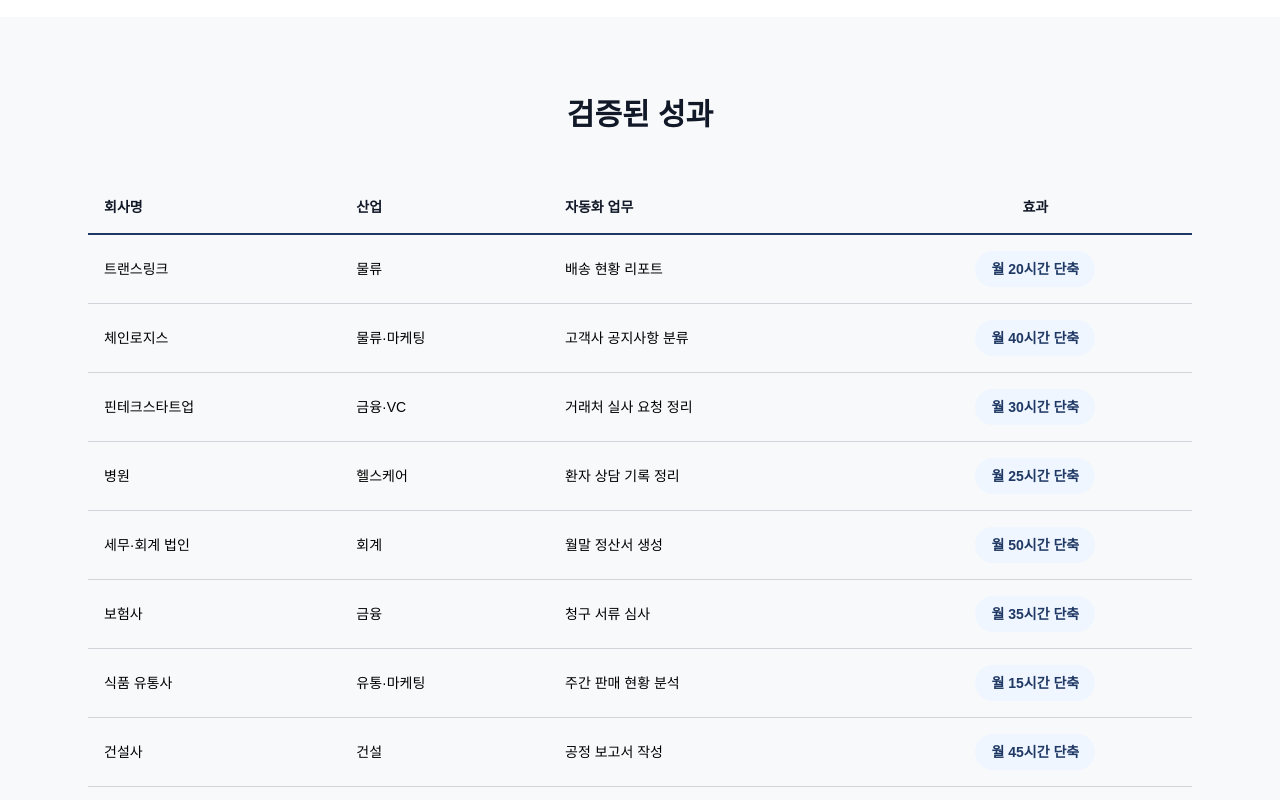
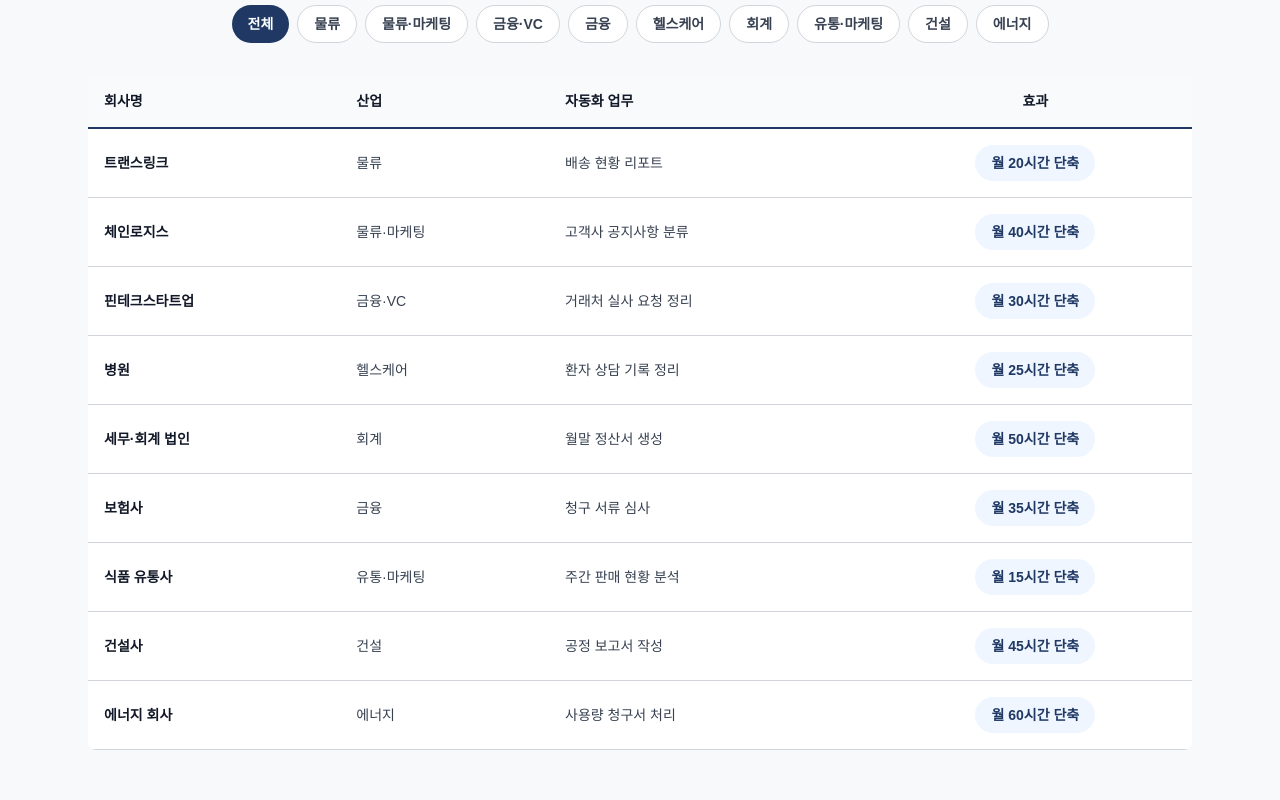
Before and after one commit to mjbaek-source/axmos-homepage, a Next.js app: page / in a window 1280 px wide. Shown: the part 1320-2120 px from the top of the page. Built offline with nearby package versions, Linux system fonts and the light colour scheme; a web font is replaced by a local one.

Commit message:
Feature: Add industry filter to case table and improve Before/After layout

```diff
--- a/app/page.tsx
+++ b/app/page.tsx
@@ -5,6 +5,24 @@
 
 export default function Home() {
   const [openFAQ, setOpenFAQ] = useState<number | null>(null);
+  const [selectedIndustry, setSelectedIndustry] = useState<string>('전체');
+
+  const cases = [
+    { company: '트랜스링크', industry: '물류', task: '배송 현황 리포트', effect: '월 20시간 단축' },
+    { company: '체인로지스', industry: '물류·마케팅', task: '고객사 공지사항 분류', effect: '월 40시간 단축' },
+    { company: '핀테크스타트업', industry: '금융·VC', task: '거래처 실사 요청 정리', effect: '월 30시간 단축' },
+    { company: '병원', industry: '헬스케어', task: '환자 상담 기록 정리', effect: '월 25시간 단축' },
+    { company: '세무·회계 법인', industry: '회계', task: '월말 정산서 생성', effect: '월 50시간 단축' },
+    { company: '보험사', industry: '금융', task: '청구 서류 심사', effect: '월 35시간 단축' },
+    { company: '식품 유통사', industry: '유통·마케팅', task: '주간 판매 현황 분석', effect: '월 15시간 단축' },
+    { company: '건설사', industry: '건설', task: '공정 보고서 작성', effect: '월 45시간 단축' },
+    { company: '에너지 회사', industry: '에너지', task: '사용량 청구서 처리', effect: '월 60시간 단축' },
+  ];
+
+  const industries = ['전체', '물류', '물류·마케팅', '금융·VC', '금융', '헬스케어', '회계', '유통·마케팅', '건설', '에너지'];
+  const filteredCases = selectedIndustry === '전체'
+    ? cases
+    : cases.filter(c => c.industry === selectedIndustry);
 
   return (
     <main>
@@ -38,19 +56,19 @@
             <p className="text-sm text-gray-600 mt-2">프로젝트 중단 또는 미활용</p>
           </div>
         </div>
-        <div className="grid grid-cols-2 gap-4 items-center">
-          <div className="bg-accent-before bg-opacity-10 p-6 rounded-lg border-2 border-accent-before text-center">
+        <div className="flex flex-col md:flex-row gap-4 items-center justify-center">
+          <div className="w-full md:w-96 bg-accent-before bg-opacity-10 p-6 rounded-lg border-2 border-accent-before text-center">
             <p className="text-xs font-bold text-accent-before uppercase tracking-widest mb-2">Before</p>
             <p className="text-xs text-gray-600 font-semibold mb-3">예상 효율</p>
-            <p className="text-4xl md:text-5xl font-black text-accent-before mb-2">1.7%</p>
-            <p className="text-xs text-gray-700 font-semibold">기대만 높고 실행 미흡</p>
+            <p className="text-5xl font-black text-accent-before mb-2">1.7%</p>
+            <p className="text-xs text-gray-700 font-semibold">기대만 높고<br/>실행 미흡</p>
           </div>
-          <div className="hidden md:flex items-center justify-center text-3xl font-black text-gray-300">→</div>
-          <div className="bg-accent-after bg-opacity-10 p-6 rounded-lg border-2 border-accent-after text-center">
+          <div className="hidden md:flex items-center text-3xl font-black text-gray-300">→</div>
+          <div className="w-full md:w-96 bg-accent-after bg-opacity-10 p-6 rounded-lg border-2 border-accent-after text-center">
             <p className="text-xs font-bold text-accent-after uppercase tracking-widest mb-2">After</p>
             <p className="text-xs text-gray-600 font-semibold mb-3">실제 효율</p>
-            <p className="text-4xl md:text-5xl font-black text-accent-after mb-2">4.0%</p>
-            <p className="text-xs text-gray-700 font-semibold">AXMOS로 2배 이상 개선</p>
+            <p className="text-5xl font-black text-accent-after mb-2">4.0%</p>
+            <p className="text-xs text-gray-700 font-semibold">AXMOS로<br/>2배 이상 개선</p>
           </div>
         </div>
       </section>
@@ -59,10 +77,29 @@
       <section className="bg-bg-light py-20">
         <div className="max-w-6xl mx-auto px-6">
           <h2 className="section-title text-center mb-12">검증된 성과</h2>
+
+          {/* 필터 */}
+          <div className="flex flex-wrap gap-2 justify-center mb-8">
+            {industries.map((ind) => (
+              <button
+                key={ind}
+                onClick={() => setSelectedIndustry(ind)}
+                className={`px-4 py-2 rounded-full text-sm font-semibold transition ${
+                  selectedIndustry === ind
+                    ? 'bg-brand text-white'
+                    : 'bg-white border border-gray-300 text-gray-700 hover:border-brand'
+                }`}
+              >
+                {ind}
+              </button>
+            ))}
+          </div>
+
+          {/* 테이블 */}
           <div className="overflow-x-auto">
-            <table className="w-full text-sm">
+            <table className="w-full text-sm bg-white rounded-lg overflow-hidden">
               <thead>
-                <tr className="border-b-2 border-brand">
+                <tr className="border-b-2 border-brand bg-gray-50">
                   <th className="text-left py-4 px-4 font-bold text-gray-900">회사명</th>
                   <th className="text-left py-4 px-4 font-bold text-gray-900">산업</th>
                   <th className="text-left py-4 px-4 font-bold text-gray-900">자동화 업무</th>
@@ -70,60 +107,14 @@
                 </tr>
               </thead>
               <tbody>
-                <tr className="border-b border-gray-300">
-                  <td className="py-4 px-4">트랜스링크</td>
-                  <td className="py-4 px-4">물류</td>
-                  <td className="py-4 px-4">배송 현황 리포트</td>
-                  <td className="py-4 px-4 text-center"><span className="badge">월 20시간 단축</span></td>
-                </tr>
-                <tr className="border-b border-gray-300">
-                  <td className="py-4 px-4">체인로지스</td>
-                  <td className="py-4 px-4">물류·마케팅</td>
-                  <td className="py-4 px-4">고객사 공지사항 분류</td>
-                  <td className="py-4 px-4 text-center"><span className="badge">월 40시간 단축</span></td>
-                </tr>
-                <tr className="border-b border-gray-300">
-                  <td className="py-4 px-4">핀테크스타트업</td>
-                  <td className="py-4 px-4">금융·VC</td>
-                  <td className="py-4 px-4">거래처 실사 요청 정리</td>
-                  <td className="py-4 px-4 text-center"><span className="badge">월 30시간 단축</span></td>
-                </tr>
-                <tr className="border-b border-gray-300">
-                  <td className="py-4 px-4">병원</td>
-                  <td className="py-4 px-4">헬스케어</td>
-                  <td className="py-4 px-4">환자 상담 기록 정리</td>
-                  <td className="py-4 px-4 text-center"><span className="badge">월 25시간 단축</span></td>
-                </tr>
-                <tr className="border-b border-gray-300">
-                  <td className="py-4 px-4">세무·회계 법인</td>
-                  <td className="py-4 px-4">회계</td>
-                  <td className="py-4 px-4">월말 정산서 생성</td>
-                  <td className="py-4 px-4 text-center"><span className="badge">월 50시간 단축</span></td>
-                </tr>
-                <tr className="border-b border-gray-300">
-                  <td className="py-4 px-4">보험사</td>
-                  <td className="py-4 px-4">금융</td>
-                  <td className="py-4 px-4">청구 서류 심사</td>
-                  <td className="py-4 px-4 text-center"><span className="badge">월 35시간 단축</span></td>
-                </tr>
-                <tr className="border-b border-gray-300">
-                  <td className="py-4 px-4">식품 유통사</td>
-                  <td className="py-4 px-4">유통·마케팅</td>
-                  <td className="py-4 px-4">주간 판매 현황 분석</td>
-                  <td className="py-4 px-4 text-center"><span className="badge">월 15시간 단축</span></td>
-                </tr>
-                <tr className="border-b border-gray-300">
-                  <td className="py-4 px-4">건설사</td>
-                  <td className="py-4 px-4">건설</td>
-                  <td className="py-4 px-4">공정 보고서 작성</td>
-                  <td className="py-4 px-4 text-center"><span className="badge">월 45시간 단축</span></td>
-                </tr>
-                <tr>
-                  <td className="py-4 px-4">에너지 회사</td>
-                  <td className="py-4 px-4">에너지</td>
-                  <td className="py-4 px-4">사용량 청구서 처리</td>
-                  <td className="py-4 px-4 text-center"><span className="badge">월 60시간 단축</span></td>
-                </tr>
+                {filteredCases.map((c, i) => (
+                  <tr key={i} className="border-b border-gray-300 hover:bg-blue-50 transition">
+                    <td className="py-4 px-4 font-semibold text-gray-900">{c.company}</td>
+                    <td className="py-4 px-4 text-gray-700">{c.industry}</td>
+                    <td className="py-4 px-4 text-gray-700">{c.task}</td>
+                    <td className="py-4 px-4 text-center"><span className="badge">{c.effect}</span></td>
+                  </tr>
+                ))}
               </tbody>
             </table>
           </div>
```
